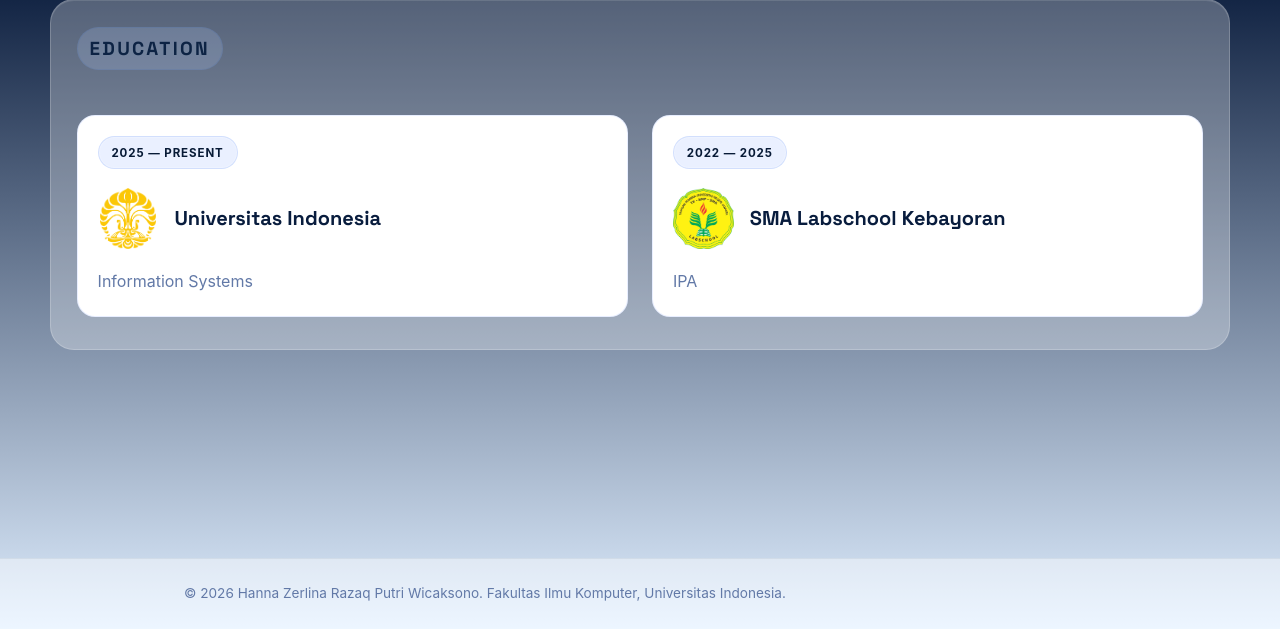
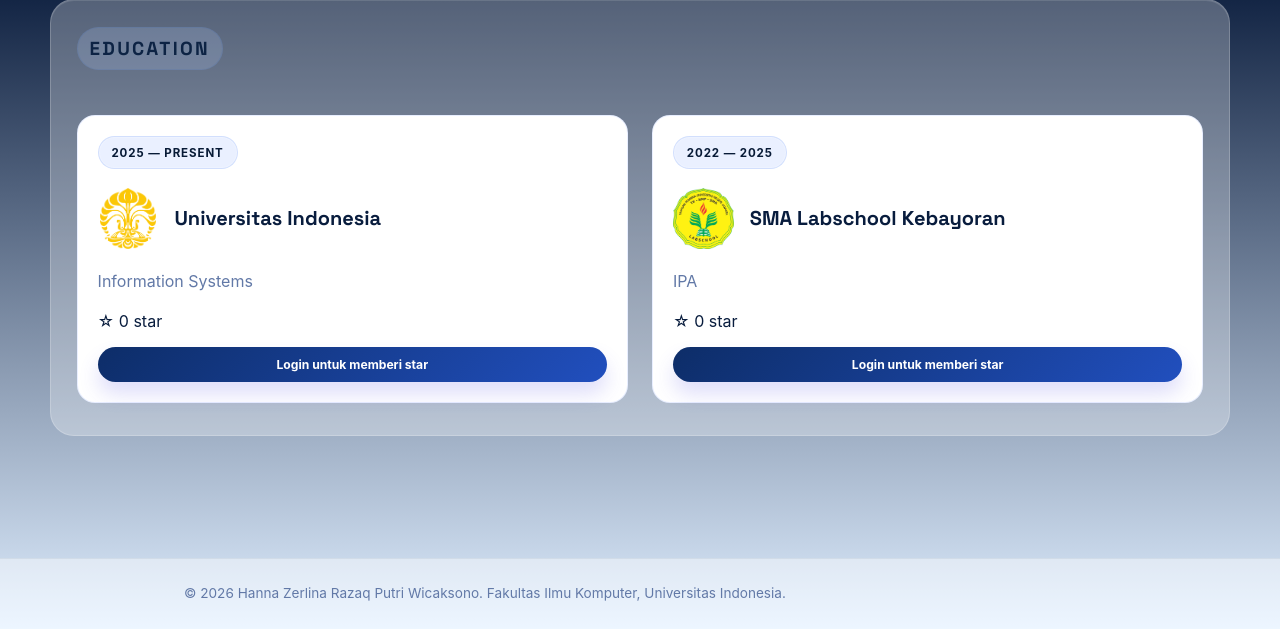
Before and after one commit to hannazerlina/myportofolio, a Django app: page /education/ in a window 1280 px wide. Shown: the part 171-800 px from the top of the page. Run offline with Django 4.2, Linux system fonts and the light colour scheme; data comes from the database, SQL or seed files in the repository; data that the repository does not hold is empty.

Commit message:
Add star on Education & connect to JSON

```diff
--- a/main/urls.py
+++ b/main/urls.py
@@ -16,6 +16,7 @@
     update_education,
     login_user,
     logout_user,
+    toggle_education_star,
 )
 
 
@@ -38,4 +39,5 @@
     path("login/", login_user, name="login"),
     path("logout/", logout_user, name="logout"),
     path("projects/<int:project_id>/star/", toggle_star, name="toggle_star"),
+    path("education/<int:education_id>/star/", toggle_education_star, name="toggle_education_star"),
 ]
--- a/main/views.py
+++ b/main/views.py
@@ -253,3 +253,15 @@
             project.starred_by.add(request.user)
 
     return redirect("main:show_projects")
+
+@login_required(login_url="main:login")
+@require_POST
+def toggle_education_star(request, education_id):
+    education = get_object_or_404(Education, pk=education_id)
+
+    if request.user in education.starred_by.all():
+        education.starred_by.remove(request.user)
+    else:
+        education.starred_by.add(request.user)
+
+    return redirect("main:show_education")
--- /dev/null
+++ b/templates/components/education_star.html
@@ -0,0 +1,19 @@
+{% if user.is_authenticated %}
+    <form method="post"
+          action="{% url 'main:toggle_education_star' education.pk %}">
+        {% csrf_token %}
+        <button type="submit" class="social-link">
+            {% if user in education.starred_by.all %}
+                ★ Batalkan Star
+            {% else %}
+                ☆ Star
+            {% endif %}
+            ({{ education.starred_by.count }})
+        </button>
+    </form>
+{% else %}
+    <span>☆ {{ education.starred_by.count }} star</span>
+    <a href="{% url 'main:login' %}" class="social-link">
+        Login untuk memberi star
+    </a>
+{% endif %}
--- a/templates/education.html
+++ b/templates/education.html
@@ -32,6 +32,8 @@
 
                     <p>{{ education.program }}</p>
 
+                    {% include "components/education_star.html" with education=education %}
+
                     {% if user.is_superuser or is_editor %}
                         <a href="{% url 'main:update_education' education.pk %}"
                            class="social-link">
```
